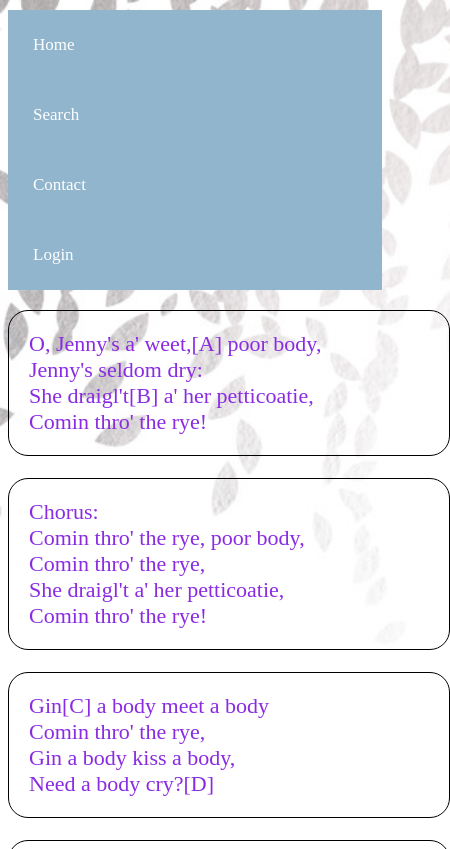
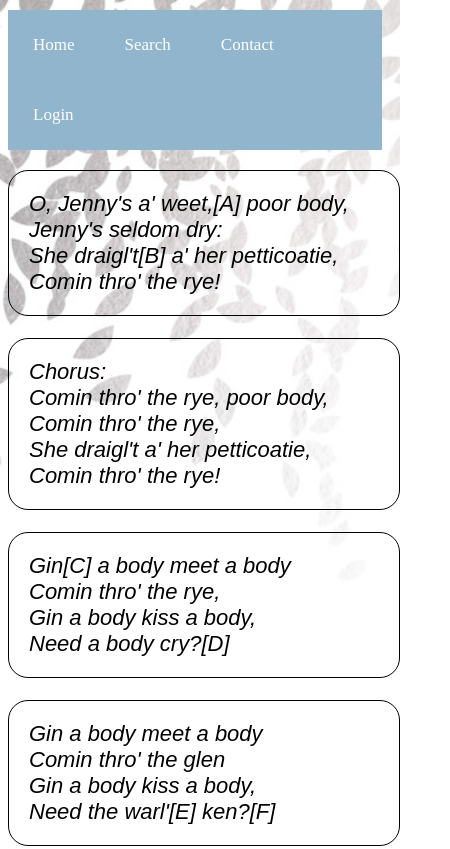
Before and after one commit to zstoimchev/derzike, a plain HTML site: page index.html in a window 390 px wide. Shown: the top 849 px of the page, 450 px wide, since content can reach past the window. Drawn offline with Linux system fonts and the light colour scheme.

Commit message:
fixed fixed' navbar and formated text a little

```diff
--- a/css/body.css
+++ b/css/body.css
@@ -4,9 +4,10 @@ body{
     background-size: cover;
 }
 p{
-    width: 400px;
+    width: 350px;
 
-    color: blueviolet;
+    font-style: italic;
+    font-family: Arial, Helvetica, sans-serif;
     border: 1px  solid black;
     border-radius: 20px;
 
--- a/css/navbar.css
+++ b/css/navbar.css
@@ -21,9 +21,3 @@
     background-color: #04AA6D;
 }
 */
-@media screen and (max-width: 500px) {
-    .navbar a {
-        float: none;
-        display: block;
-    }
-}
```
Also changed, not shown: 1 other file.
